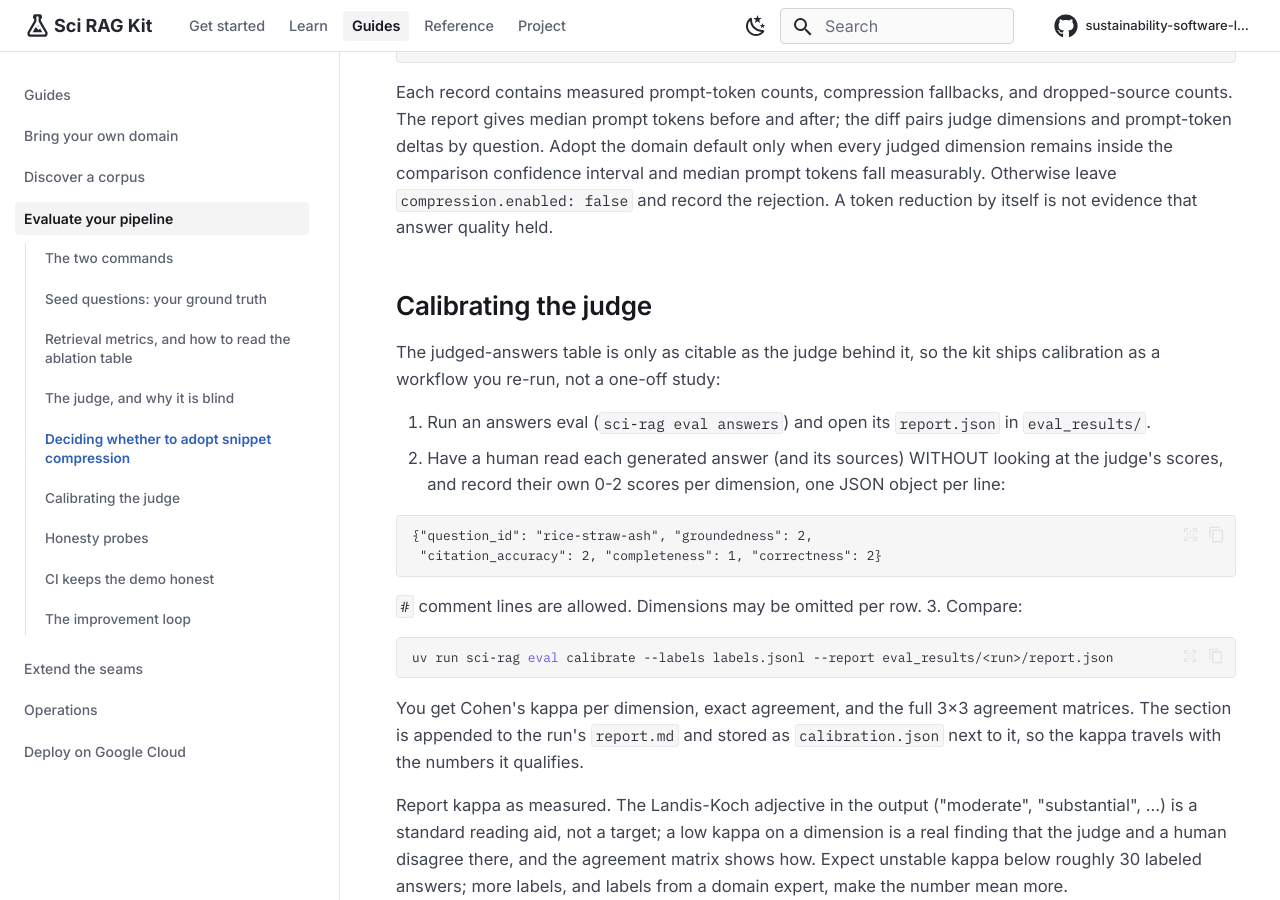
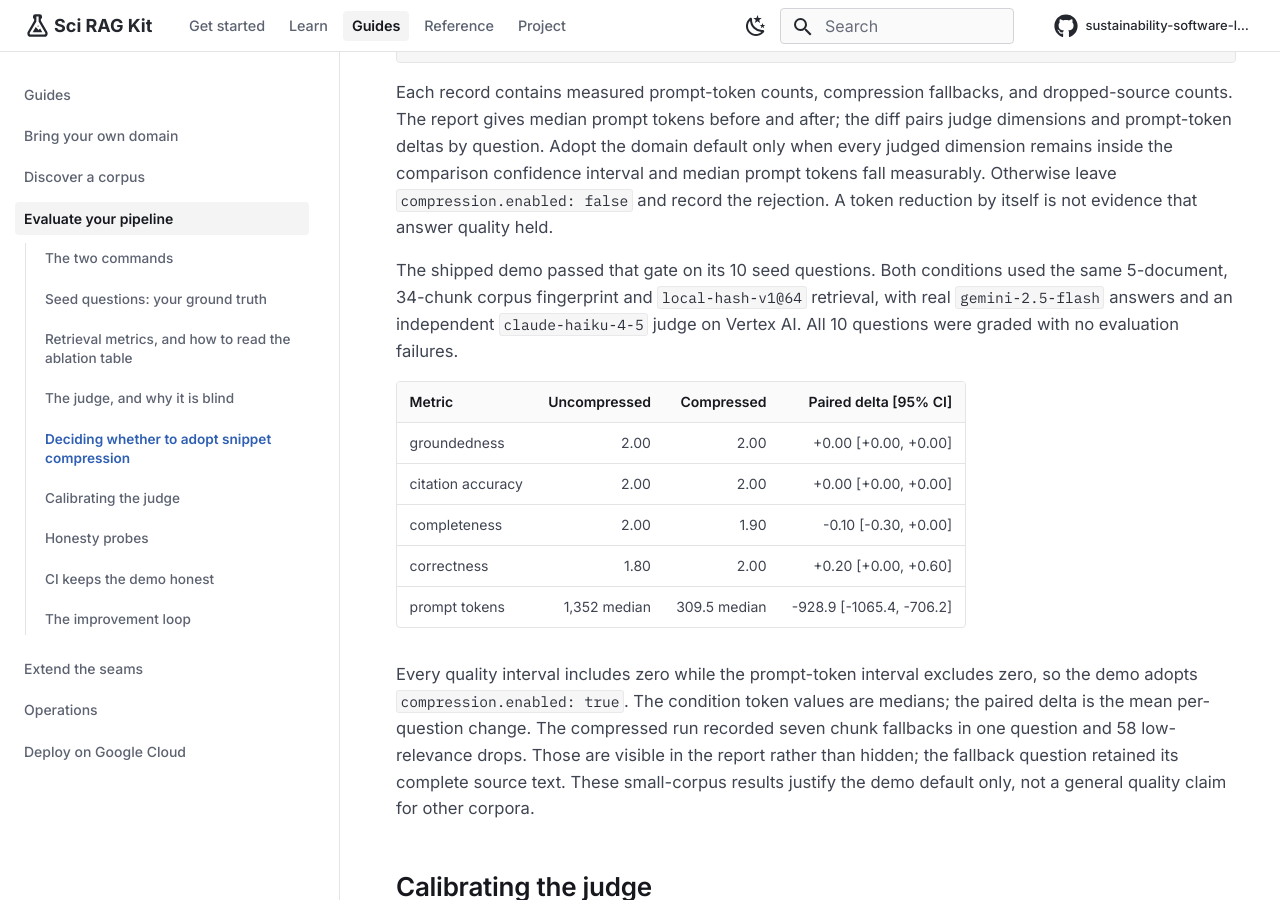
Before and after one commit to sustainability-software-lab/sci-rag-kit, an MkDocs documentation site: the page built from docs/evaluation.md, in a window 1280 px wide and 900 px high, scrolled down 2825 px. Built offline with MkDocs 1.6.1 and Material for MkDocs 9.7.7, drawn with Linux system fonts in a browser that asks for light colours; nearby versions of some CDN libraries; library files that are not in the unit come from our copies.

Commit message:
docs(answer): adopt compression after judged gate

```diff
--- a/docs/evaluation.md
+++ b/docs/evaluation.md
@@ -141,6 +141,28 @@ confidence interval and median prompt tokens fall measurably. Otherwise leave
 `compression.enabled: false` and record the rejection. A token reduction by
 itself is not evidence that answer quality held.
 
+The shipped demo passed that gate on its 10 seed questions. Both conditions used
+the same 5-document, 34-chunk corpus fingerprint and `local-hash-v1@64`
+retrieval, with real `gemini-2.5-flash` answers and an independent
+`claude-haiku-4-5` judge on Vertex AI. All 10 questions were graded with no
+evaluation failures.
+
+| Metric | Uncompressed | Compressed | Paired delta [95% CI] |
+|---|---:|---:|---:|
+| groundedness | 2.00 | 2.00 | +0.00 [+0.00, +0.00] |
+| citation accuracy | 2.00 | 2.00 | +0.00 [+0.00, +0.00] |
+| completeness | 2.00 | 1.90 | -0.10 [-0.30, +0.00] |
+| correctness | 1.80 | 2.00 | +0.20 [+0.00, +0.60] |
+| prompt tokens | 1,352 median | 309.5 median | -928.9 [-1065.4, -706.2] |
+
+Every quality interval includes zero while the prompt-token interval excludes
+zero, so the demo adopts `compression.enabled: true`. The condition token values
+are medians; the paired delta is the mean per-question change. The compressed
+run recorded seven chunk fallbacks in one question and 58 low-relevance drops.
+Those are visible in the report rather than hidden; the fallback question
+retained its complete source text. These small-corpus results justify the demo
+default only, not a general quality claim for other corpora.
+
 ## Calibrating the judge
 
 The judged-answers table is only as citable as the judge behind it, so
```
Also changed, not shown: docs/api.md (+7 -6 lines), docs/architecture.md (+4 -2 lines), 5 other files.
